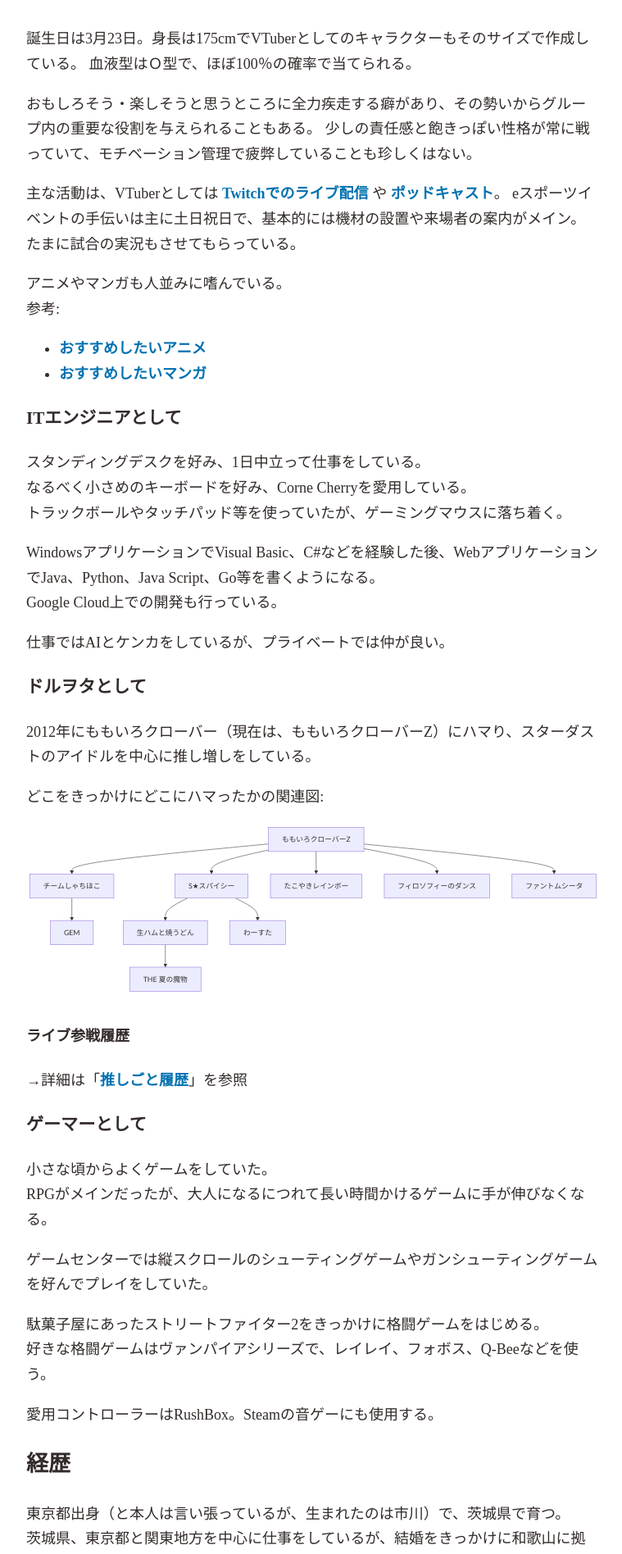
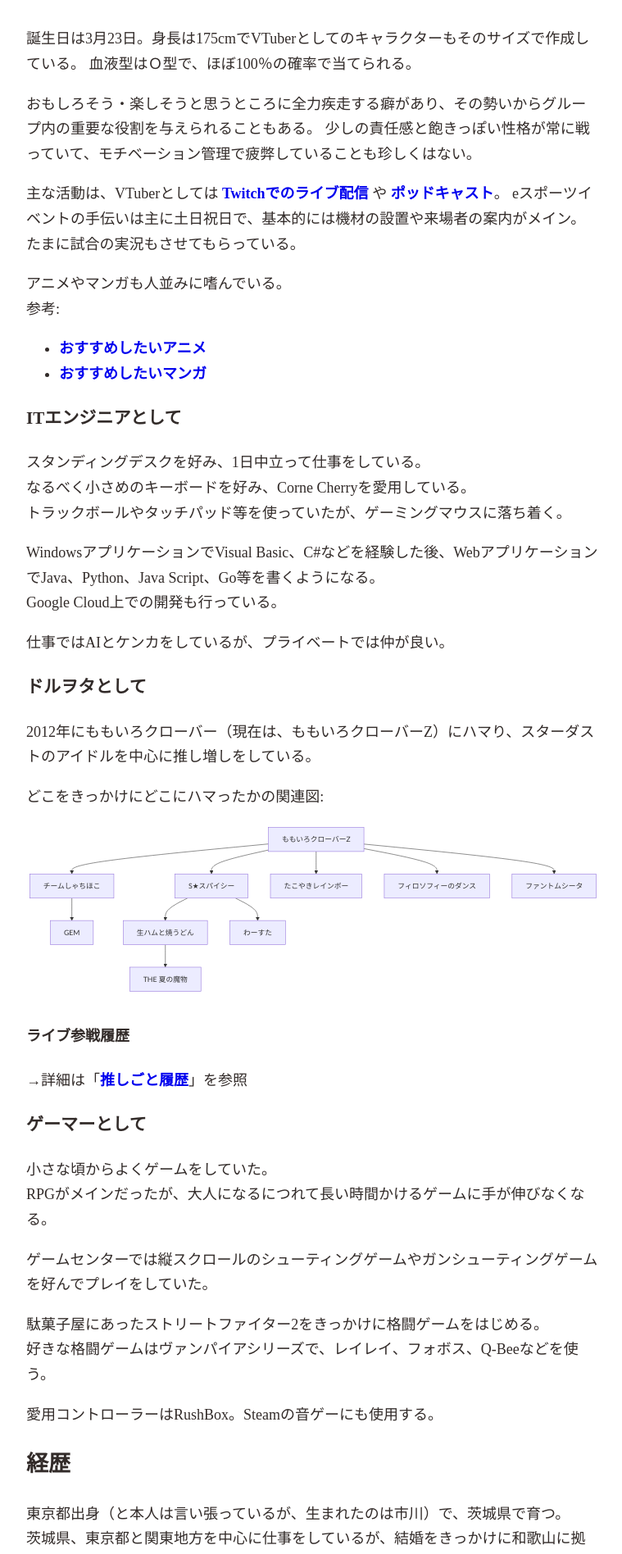
Before and after one commit to myamyu/myamyu.github.io, a Jekyll site: the page built from README.md, in a window 1280 px wide. Shown: the part 782-2678 px from the top of the page at 82% size, without its empty margins (258-1017 px from the left). Built offline with Jekyll 4.4.1, drawn with Linux system fonts in a browser that asks for light colours; some web fonts are replaced; our own code applies the rules of GitHub Pages for plain Markdown files.

Commit message:
リンクの色、これでどや？

```diff
--- a/assets/css/style.css
+++ b/assets/css/style.css
@@ -4,7 +4,7 @@ a:link {
     text-decoration: none;
 }
 a:visited {
-    color: #0071B0;
+    color: #0086cc;
 }
 a:hover{
     color: #8AB7D2;
@@ -45,6 +45,14 @@ article {
     line-height: 1.7;
 }
 
+article a:link {
+    color: #0000ee;
+}
+
+article a:visited {
+    color: #0000ee;
+}
+
 strong {
     color: #080000;
     font-weight: 800;
```
